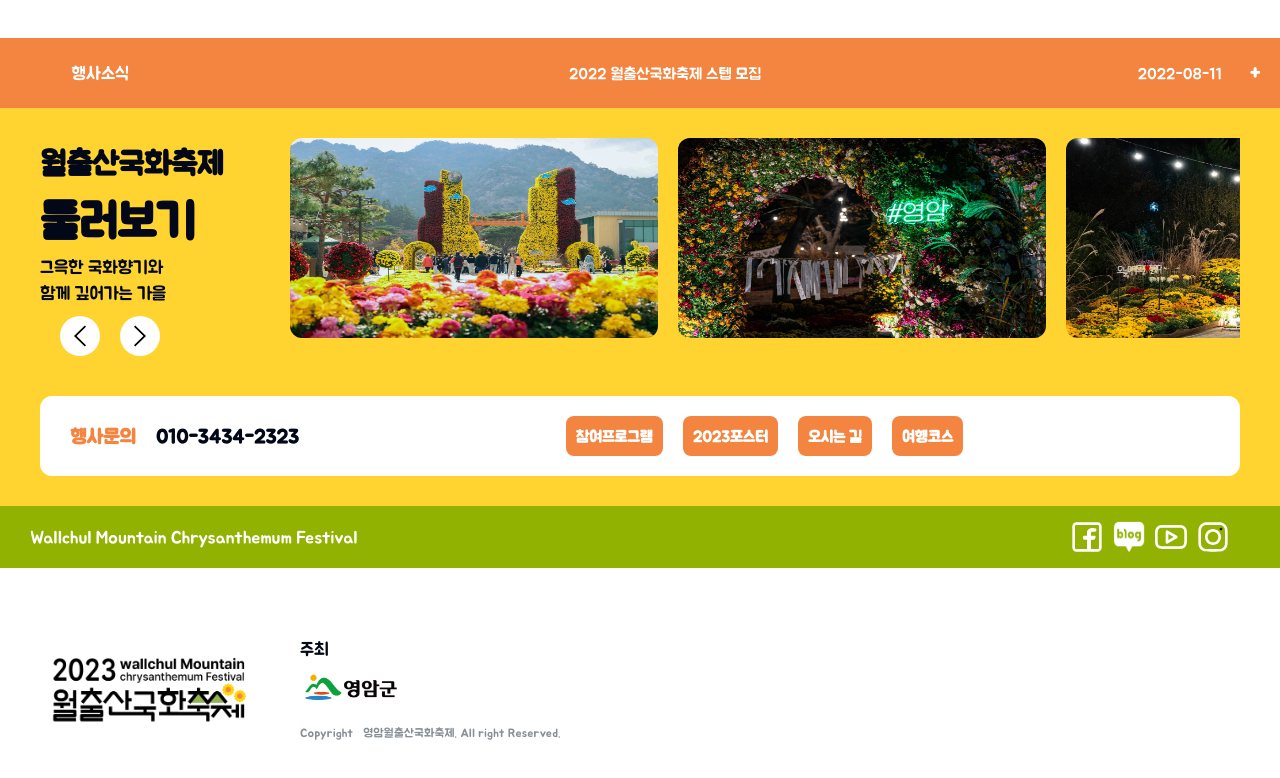
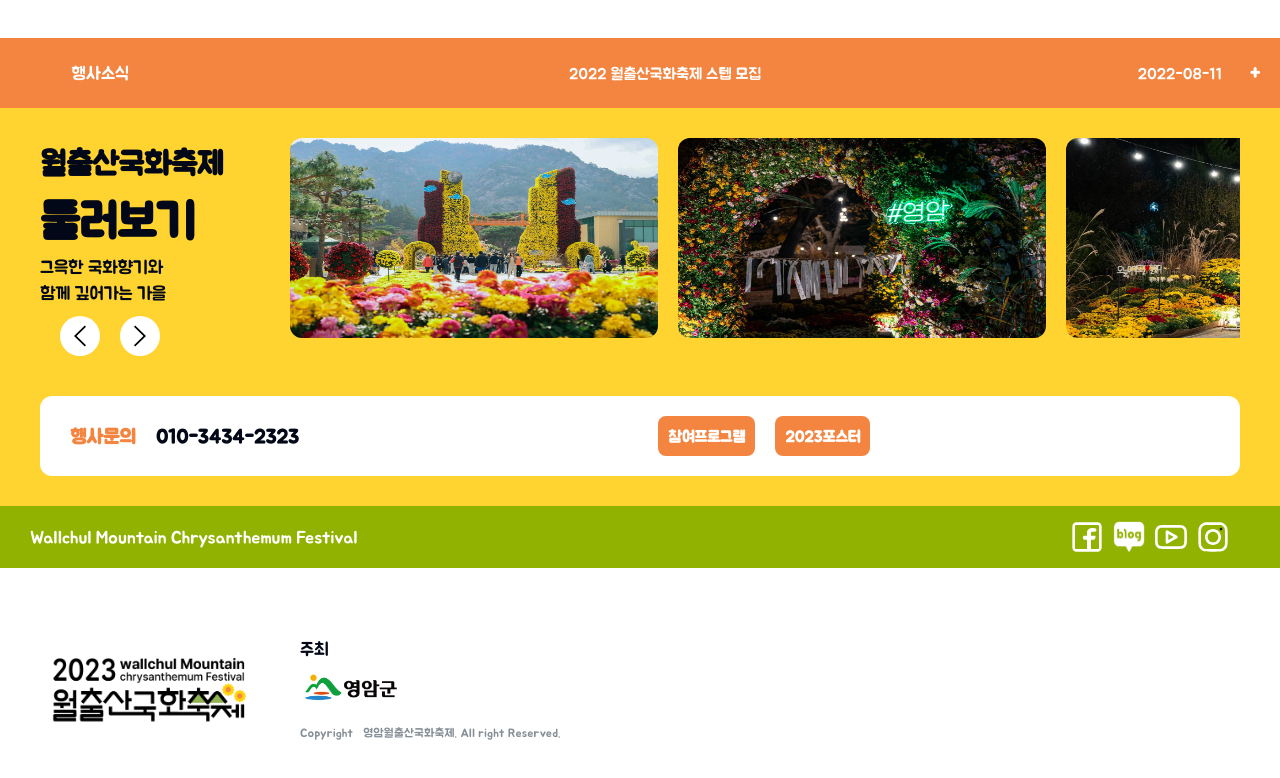
Before and after one commit to guesung/Yakukhwa, a Next.js app: page / in a window 1280 px wide. Shown: the part 1124-1902 px from the top of the page. Built offline with nearby package versions, Linux system fonts and the light colour scheme.

Commit message:
feat : 미사용 링크 제거

```diff
--- a/src/constants/linkList.ts
+++ b/src/constants/linkList.ts
@@ -70,18 +70,10 @@ type InfoLinkListType = LinkType[];
 export const InfoLinkList: InfoLinkListType = [
   {
     name: "참여프로그램",
-    path: "/",
+    path: "/program/schedule",
   },
   {
     name: "2023포스터",
     path: "/poster",
   },
-  {
-    name: "오시는 길",
-    path: "/chrysanthemum-festival/prologue",
-  },
-  {
-    name: "여행코스",
-    path: "/",
-  },
 ]
```
